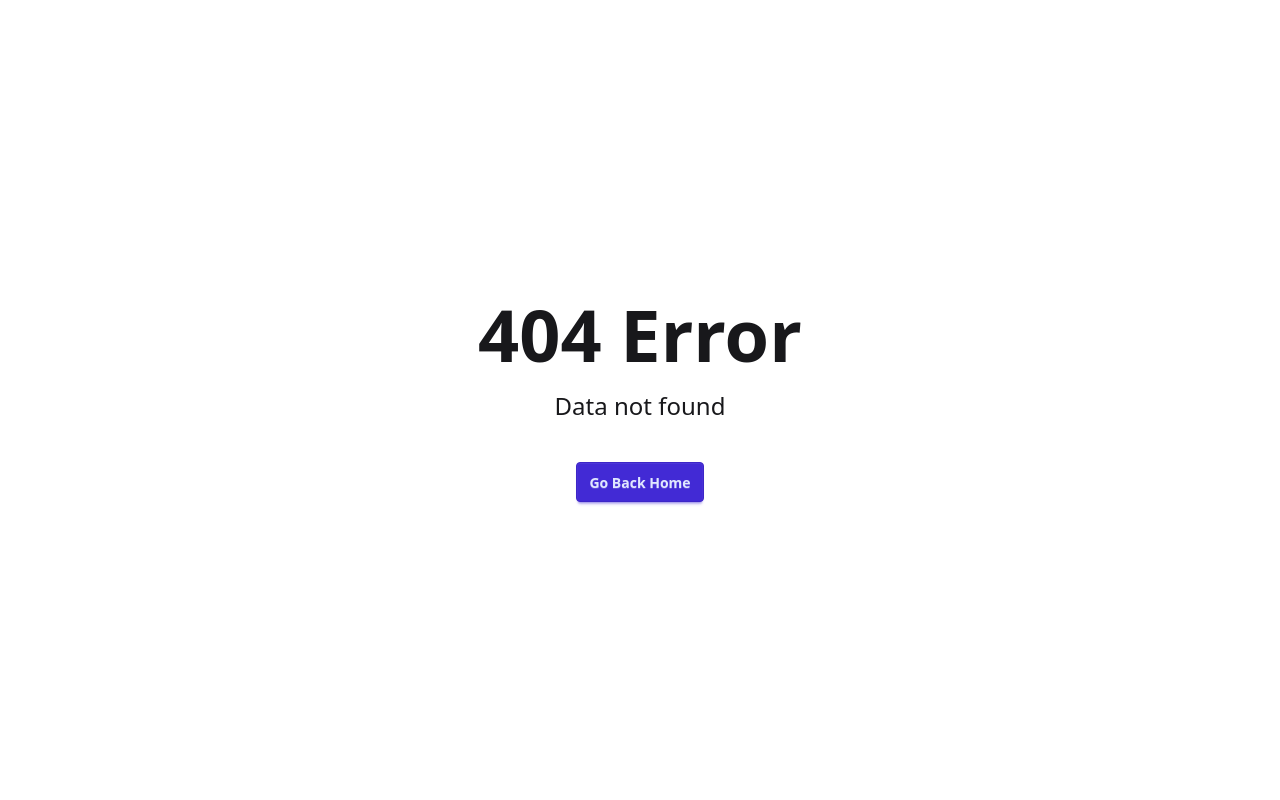
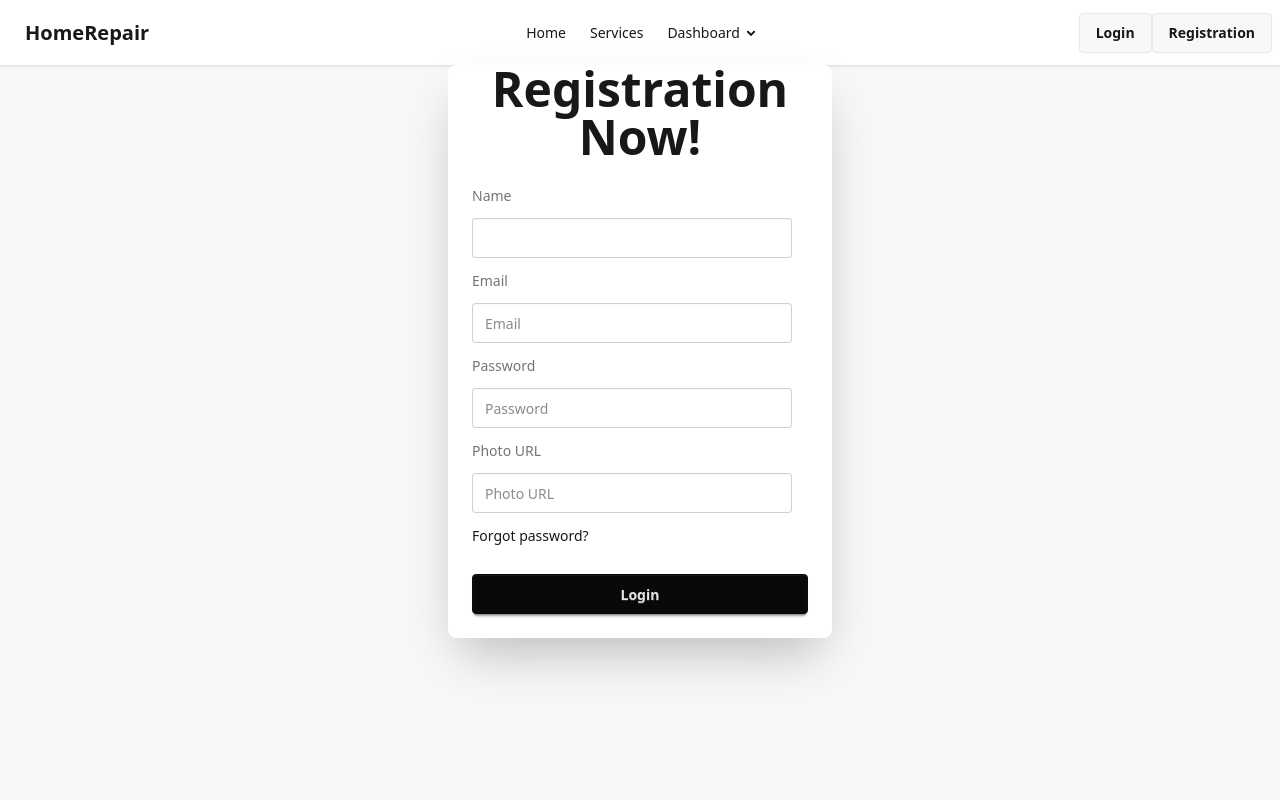
Before and after one commit to Abul-kalam800/home-repair-service, a React (Vite) app: page /registration in a window 1280 px wide. Before the commit this address had no page. Shown: the top 800 px of the page. Built offline with nearby package versions, Linux system fonts and the light colour scheme.

Commit message:
added firebase

```diff
--- a/package.json
+++ b/package.json
@@ -12,6 +12,7 @@
   "dependencies": {
     "@tailwindcss/vite": "^4.1.8",
     "daisyui": "^5.0.43",
+    "firebase": "^11.9.0",
     "react": "^19.1.0",
     "react-dom": "^19.1.0",
     "react-router": "^7.6.2",
--- /dev/null
+++ b/src/Contex/AuthContex.jsx
@@ -0,0 +1,4 @@
+import { createContext } from "react";
+
+
+export const AuthContex = createContext(null)
--- /dev/null
+++ b/src/Contex/AuthProvider.jsx
@@ -0,0 +1,18 @@
+import React  from "react";
+import { AuthContex } from "./AuthContex";
+import { createUserWithEmailAndPassword } from "firebase/auth";
+import { auth } from "../firebase/FirebaseConfig";
+
+const AuthProvider = ({ children }) => {
+    const creatUser =(email,password)=>{
+        return createUserWithEmailAndPassword(auth,email,password)
+    }
+    const userInfo ={
+       creatUser,
+    }
+
+ return <AuthContex value={userInfo}>{children}</AuthContex>;
+
+};
+
+export default AuthProvider;
--- a/src/componets/Banner.jsx
+++ b/src/componets/Banner.jsx
@@ -27,7 +27,7 @@ const Banner = () => {
      <div  className="hero  h-[550px]"
       style={{
         backgroundImage:
-          "url(https://i.postimg.cc/5yDWJmK3/15667.jpg)",
+          "url(https://i.postimg.cc/5yDWJmK3/15667.jpg)"
       }}
     >
       <div className="hero-overlay"></div>
@@ -48,7 +48,7 @@ const Banner = () => {
      <div className="hero  h-[550px]"
       style={{
         backgroundImage:
-          "url(https://i.postimg.cc/VksKKtkZ/93673.jpg)",
+          "url(https://i.postimg.cc/VksKKtkZ/93673.jpg)"
       }}
     >
       <div className="hero-overlay"></div>
@@ -68,7 +68,7 @@ const Banner = () => {
       <div className="hero h-[550px]"
       style={{
         backgroundImage:
-          "url(https://i.postimg.cc/Cx6sJ6td/young-cute-family-repairs-room.jpg)",
+          "url(https://i.postimg.cc/Cx6sJ6td/young-cute-family-repairs-room.jpg)"
       }}
     >
       <div className="hero-overlay"></div>
--- a/src/componets/Header.jsx
+++ b/src/componets/Header.jsx
@@ -1,7 +1,10 @@
+import { use } from "react";
 import { Link } from "react-router";
+import { AuthContex } from "../Contex/AuthContex";
 
 
 const Header = () => {
+
   return (
     <div className="navbar bg-base-100 shadow-sm">
       <div className="navbar-start">
@@ -13,14 +16,14 @@ const Header = () => {
               fill="none"
               viewBox="0 0 24 24"
               stroke="currentColor"
-            >
+             >
 
               <path
                 strokeLinecap="round"
                 strokeLinejoin="round"
                 strokeWidth="2"
                 d="M4 6h16M4 12h8m-8 6h16"
-              />{" "}
+              />
             </svg>
           </div>
           <ul
@@ -57,9 +60,9 @@ const Header = () => {
             <Link to='/services'>Services</Link>
           </li>
           <li>
-            <details>
-              <summary>Dashboard</summary>
-              <ul className="p-2 w-[150px]">
+           <details className="dropdown">
+             <summary>Dashboard</summary>
+              <ul className="menu dropdown-content bg-base-100 z-1 w-52 p-2 shadow-sm">
                 <li>
                  <Link>Add services</Link>
                 </li>
@@ -72,14 +75,14 @@ const Header = () => {
                 <li>
                  <Link>Service-To-Do</Link>
                 </li>
-
               </ul>
             </details>
           </li>
         </ul>
       </div>
       <div className="navbar-end">
-        <Link className="btn">Log-in</Link>
+        <Link to="/login" className="btn">Login</Link>
+        <Link to="/registration" className="btn">Registration</Link>
       </div>
     </div>
   );
--- /dev/null
+++ b/src/firebase/FirebaseConfig.js
@@ -0,0 +1,21 @@
+ // Import the functions you need from the SDKs you need
+import { initializeApp } from "firebase/app";
+import { getAuth } from "firebase/auth";
+
+
+// Your web app's Firebase configuration
+const firebaseConfig = {
+  apiKey: import.meta.env.VITE_apiKey,
+  authDomain: import.meta.env.VITE_authDomain,
+  projectId: import.meta.env.VITE_projectId,
+  storageBucket: import.meta.env.VITE_storageBucket,
+  messagingSenderId:import.meta.env.VITE_messagingSenderId,
+  appId: import.meta.env.VITE_appId
+};
+
+
+
+// Initialize Firebase
+ export const app = initializeApp(firebaseConfig);
+// Initialize Firebase Authentication and get a reference to the service
+export const auth = getAuth(app);
--- /dev/null
+++ b/src/pages/Login.jsx
@@ -0,0 +1,11 @@
+import React from 'react';
+
+const Login = () => {
+    return (
+        <div>
+            <h1>Login page </h1>
+        </div>
+    );
+};
+
+export default Login;
--- /dev/null
+++ b/src/pages/Registration.jsx
@@ -0,0 +1,52 @@
+import React, { useContext } from "react";
+import { AuthContex } from "../Contex/AuthContex";
+
+const Registration = () => {
+    const {creatUser} = useContext(AuthContex)
+    const handleRegistration = (e)=>{
+        e.preventDefault();
+        const form = e.target;
+        const name = form.name.value;
+        const email = form.email.value;
+        const password = form.password.value;
+        const photo = form.photo.value;
+
+        console.log(name,email,password,photo)
+        // creat user
+        creatUser(email,password)
+        .then(result =>{
+            console.log(result.user)
+
+        })
+        .catch(error=>{
+            console.log(error)
+        })
+
+
+    }
+  return (
+    <div className="bg-base-200 min-h-screen mx-auto">
+      <div className="card bg-base-100 w-full max-w-sm shrink-0 shadow-2xl mx-auto">
+        <h1 className="text-5xl font-bold text-center">Registration Now!</h1>
+        <div className="card-body space-y-4">
+          <form onSubmit={handleRegistration} className="form space-y-3">
+            <label className="label">Name</label>
+            <input type="text" className="input" name="name" placeholde="Name" />
+            <label className="label">Email</label>
+            <input type="email" className="input" name="email" placeholder="Email" />
+            <label className="label">Password</label>
+            <input type="password" className="input" name="password" placeholder="Password" />
+            <label className="label">Photo URL</label>
+            <input type="text" className="input" name="photo" placeholder="Photo URL" />
+            <div>
+              <a className="link link-hover">Forgot password?</a>
+            </div>
+            <button className="btn btn-neutral mt-4 w-full" type="submit">Login</button>
+          </form>
+        </div>
+      </div>
+    </div>
+  );
+};
+
+export default Registration;
--- a/src/routers/router.jsx
+++ b/src/routers/router.jsx
@@ -2,6 +2,8 @@ import { createBrowserRouter } from "react-router";
 import Mainlayouts from "../layouts/Mainlayouts";
 import Home from "../pages/Home";
 import Erroepage from "../pages/Erroepage";
+import Login from "../pages/Login";
+import Registration from "../pages/Registration";
 
 export const routers=createBrowserRouter([
     {path:'/',
@@ -11,6 +13,14 @@ export const routers=createBrowserRouter([
         {path:"/",
             index:true,
             Component:Home
+        },
+        {
+            path:'/login',
+            Component:Login,
+        },
+        {
+            path:'/registration',
+            Component:Registration,
         }
     ]
     }
```
Also changed, not shown: src/main.jsx (+12 -9 lines), 1 other file (tests, documents, lock files or other folders).
